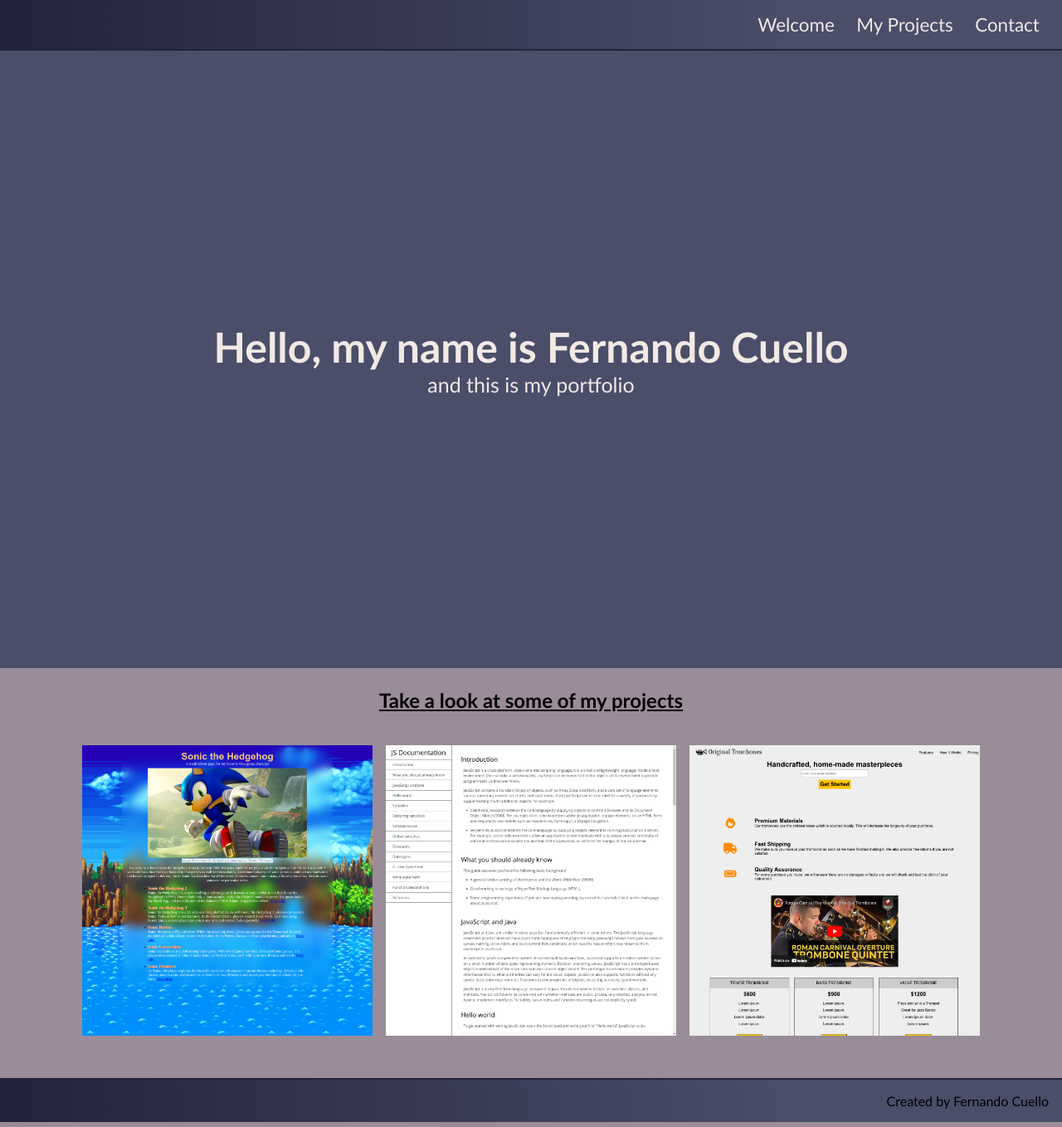
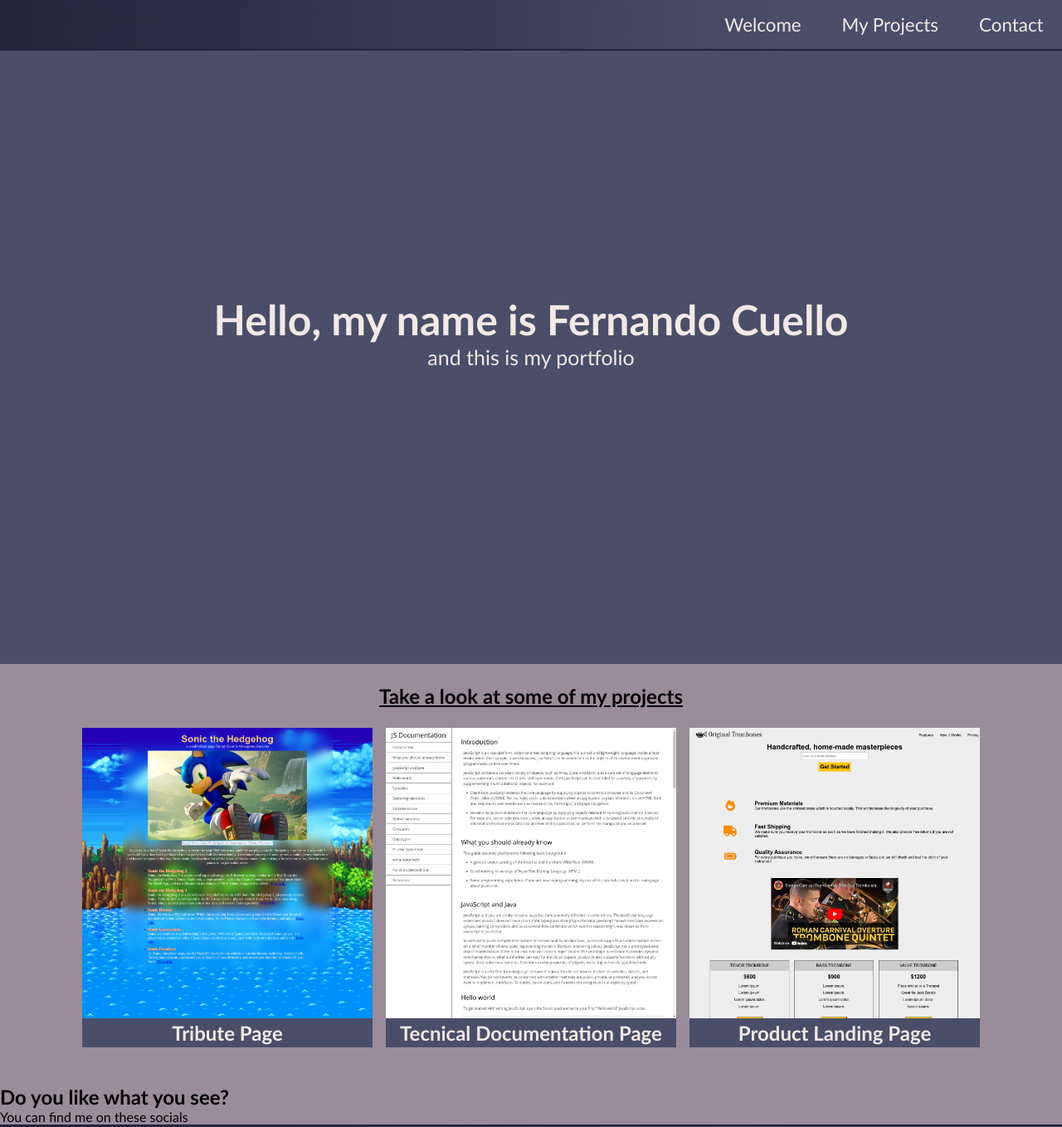
Before and after one commit to XenonCF/XenonCF.github.io, a plain HTML site: page index.html in a window 1280 px wide. Shown: the top 1358 px of the page at 83% size. Drawn offline with Linux system fonts and the light colour scheme.

Commit message:
+Added titles to portfolio projects +Stylized said titles and remade the project tiles

```diff
--- a/index.html
+++ b/index.html
@@ -10,7 +10,7 @@
   <nav id="navbar">
     <a href="#welcome-section">Welcome</a>
     <a href="#projects">My Projects</a>
-    <a href="#Contact">Contact</a>
+    <a href="#contact">Contact</a>
   </nav>
   <section id="welcome-section">
     <h1>Hello, my name is Fernando Cuello</h1>
@@ -18,21 +18,30 @@
   </section>
   <section id="projects">
     <h1>Take a look at some of my projects</h1>
+    <div class="projects-container">
       <article class="project-tile">
-      <a href="https://xenoncf.github.io/Tribute-Page/"><img src="./img/descarga (2).png" alt="Tribute page image"></a>
+        <a href="https://xenoncf.github.io/Tribute-Page/">
+          <img src="./img/descarga (2).png" alt="Tribute page image">
+          <h2>Tribute Page</h2>
+        </a>
       </article>
       <article class="project-tile">
         <a href="https://xenoncf.github.io/Technical-Documentation-Page/">
           <img src="./img/descarga (1).png" alt="Tecnical documentation page image">
+          <h2>Tecnical Documentation Page</h2>
         </a>
       </article>
       <article class="project-tile">
         <a href="https://xenoncf.github.io/Product-Landing-Page/">
           <img src="./img/descarga.png" alt="Product landing page image">
+          <h2>Product Landing Page</h2>
         </a>
       </article>
+    </div>
   </section>
   <section id="contact">
+    <h1>Do you like what you see?</h1>
+    <p>You can find me on these socials</p>
     <a href="https://github.com/XenonCF" target="_blank" rel="noopener noreferrer"></a>
   </section>
   <footer>
--- a/styles.css
+++ b/styles.css
@@ -15,20 +15,24 @@ html{
   min-height: 100vh;
   background-color: var(--color3);
   font-family: 'Trebuchet MS', 'Lucida Sans Unicode', 'Lucida Grande', 'Lucida Sans', Arial, sans-serif;
+  scroll-behavior: smooth;
 }
 
 nav{
-  padding: 1em;
   background: linear-gradient(90deg, var(--color1) , var(--color2) 75%);
-  position: sticky;
+  position: fixed;
+  width: 100%;
+  padding: 1em 0;
   top: 0;
   text-align: end;
   border-bottom: solid 2px var(--color1);
 }
 
+
+
 nav a{
   text-decoration: none;
-  padding: 0.5em;
+  padding: 0.8em 1em;
   font-size: 1.4em;
   color: var(--color5);
   border-radius: 0% 0% 13% 13%;
@@ -38,8 +42,20 @@ nav a:hover{
   background-color: var(--color1);
 }
 
+@media (max-width: 450px) {
+  nav{
+    position: absolute;
+    text-align: center;
+    padding: 0;
+  }
+  nav a{
+    display: block;
+  }
+}
+
 #welcome-section{
-  height: 93vh;
+  height: 100vh;
+  width: 100%;
   background-color: var(--color2);
   text-align: center;
   color: var(--color5);
@@ -57,29 +73,38 @@ nav a:hover{
   font-size: 25px;
 }
 
-#projects{
-  display: grid;
-  margin: auto;
-  grid-template-columns: auto auto auto;
-  gap: 1em;
-  justify-content: center;
-  padding-bottom: 3em;
-}
-
 #projects h1{
-  grid-column: 1/4;
   text-align: center;
   text-decoration: underline;
   font-weight: bolder;
   padding: 1em;
 }
 
-#projects article{
+.projects-container{
+  display: grid;
+  grid-template-columns: repeat(auto-fill, 350px);
+  gap: 1em;
+  justify-content: center;
+  padding-bottom: 3em;
+}
+
+
+
+
+#projects img{
+  width: 100%;
+}
+
+.project-tile{
   width: 350px;
 }
 
-#projects img{
-  width: 100%;
+.project-tile a{
+  text-decoration: none;
+  color: var(--color5);
+  text-align: center;
+  background-color: var(--color2);
+  padding-bottom: 2em;
 }
 
 footer{
```
Lines whose indentation alone changed are shown as unchanged.
